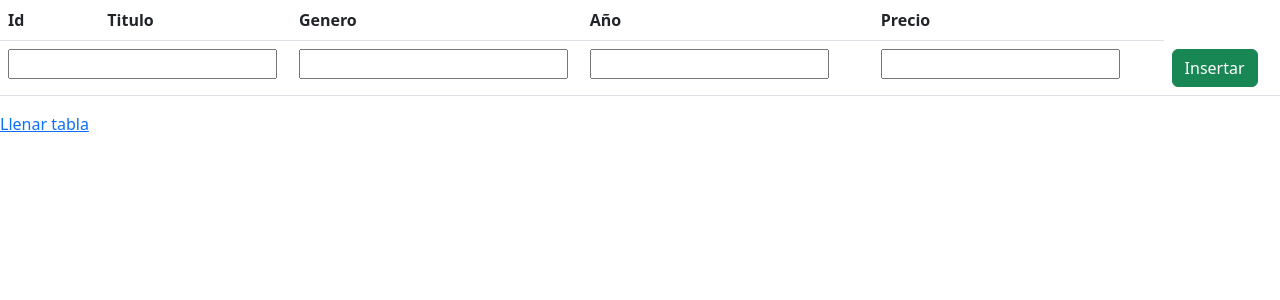
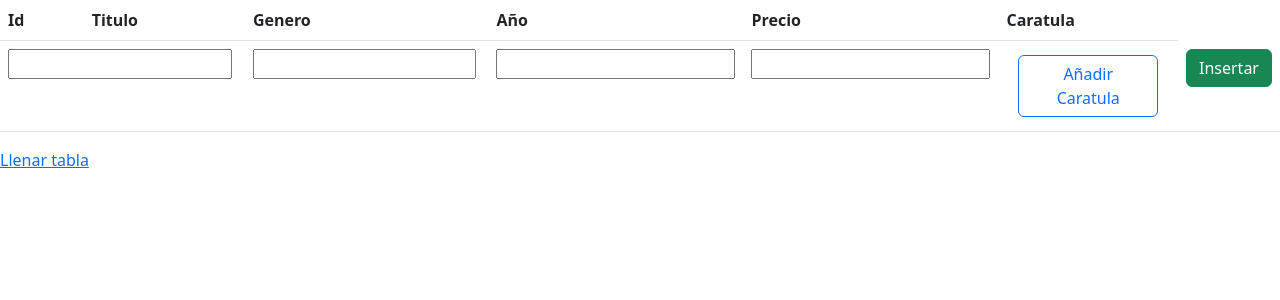
Before and after one commit to Daaavidp8/Curso2023-2024, a PHP site: the page made by PHP+SQL/peliculas/index.php in a window 1280 px wide. Shown: the top 300 px of the page. Run offline with PHP 8.4, Linux system fonts and the light colour scheme; data that the repository does not hold is empty.

Commit message:
commitrandom

```diff
--- /dev/null
+++ b/PHP+SQL/peliculas/index.css
@@ -0,0 +1,27 @@
+.custom-file {
+    position: relative;
+    display: inline-block;
+}
+
+.custom-file-input {
+    position: absolute;
+    left: 0;
+    top: 0;
+    opacity: 0;
+    cursor: pointer;
+    width: 100%;
+    height: 100%;
+    z-index: 2;
+}
+
+.custom-file-label {
+    position: relative;
+    z-index: 1;
+    display: inline-block;
+    padding: 6px 12px;
+    cursor: pointer;
+}
+.withoutFile{
+    border: 2px solid black;
+    padding: 40px 20px;
+}
--- a/PHP+SQL/peliculas/index.php
+++ b/PHP+SQL/peliculas/index.php
@@ -4,6 +4,7 @@
     <meta charset="UTF-8">
     <title>Peliculas</title>
     <link rel="stylesheet" href="https://cdn.jsdelivr.net/npm/bootstrap@5.3.0/dist/css/bootstrap.min.css">
+    <link rel="stylesheet" href="./index.css">
 </head>
 <body>
 <?php
@@ -17,7 +18,7 @@ $password = "";
 $pdo = new PDO("mysql:host=$host;dbname=$nombreBD;charset=utf8",$usuario,$password);
 
 ?>
-<form action="./modificarTabla.php" method="post">
+<form action="./modificarTabla.php" method="post" enctype="multipart/form-data">
     <table class="table">
         <tr>
             <th>Id</th>
@@ -25,6 +26,7 @@ $pdo = new PDO("mysql:host=$host;dbname=$nombreBD;charset=utf8",$usuario,$passwo
             <th>Genero</th>
             <th>Año</th>
             <th>Precio</th>
+            <th>Caratula</th>
         </tr>
 
         <tr>
@@ -32,6 +34,11 @@ $pdo = new PDO("mysql:host=$host;dbname=$nombreBD;charset=utf8",$usuario,$passwo
             <td><input type="text" name="genero" style="width: 98%"></td>
             <td><input type="text" name="any"></td>
             <td><input type="text" name="precio"></td>
+            <td><label class="custom-file">
+                    <input type="file" class="custom-file-input" name="caratula">
+                    <span class="custom-file-label"><button class="btn btn-outline-primary">Añadir Caratula</button></span>
+                </label>
+            </td>
             <td><button class="btn btn-success" name="insertar">Insertar</button></td>
         </tr>
 
@@ -49,11 +56,16 @@ $pdo = new PDO("mysql:host=$host;dbname=$nombreBD;charset=utf8",$usuario,$passwo
             echo "<td>" . $registro['Genero'] . "</td>";
             echo "<td>" . $registro['Any'] . "</td>";
             echo "<td>" . $registro['Precio'] . "</td>";
+            echo '<td><label class="custom-file">
+                    <input type="file" class="custom-file-input" name="caratula">
+                    <span class="custom-file-label"><div class="withoutFile">Sin imagen</div></span>
+                </label>
+            </td>';
             echo "<td><button type='submit' class='btn btn-danger' name='borrar' value='" . $registro['id'] . "'>Borrar</button>";
 
             $valores = [$registro['id'], $registro['Titulo'], $registro['Genero'], $registro['Any'], $registro['Precio']];
             $valores = implode(",", $valores);
-            echo "<button type='submit' class='btn btn-primary' name='modificar' value='" . $valores . "'>Modificar</button>";
+            echo "<button type='submit' class='btn btn-primary' class='fileChange' name='modificar' value='" . $valores . "'>Modificar</button>";
             echo "</td></tr>";
         }
         ?>
```
Also changed, not shown: PHP+SQL/peliculas/modificarTabla.php (+29 -8 lines), PHP+SQL/peliculas/pruebas.php (added, +29 -0 lines), PHP+SQL/peliculas/imagenes/sheldon.jpeg (added), PHP+SQL/peliculas/imagenes/ssh.png (added).
